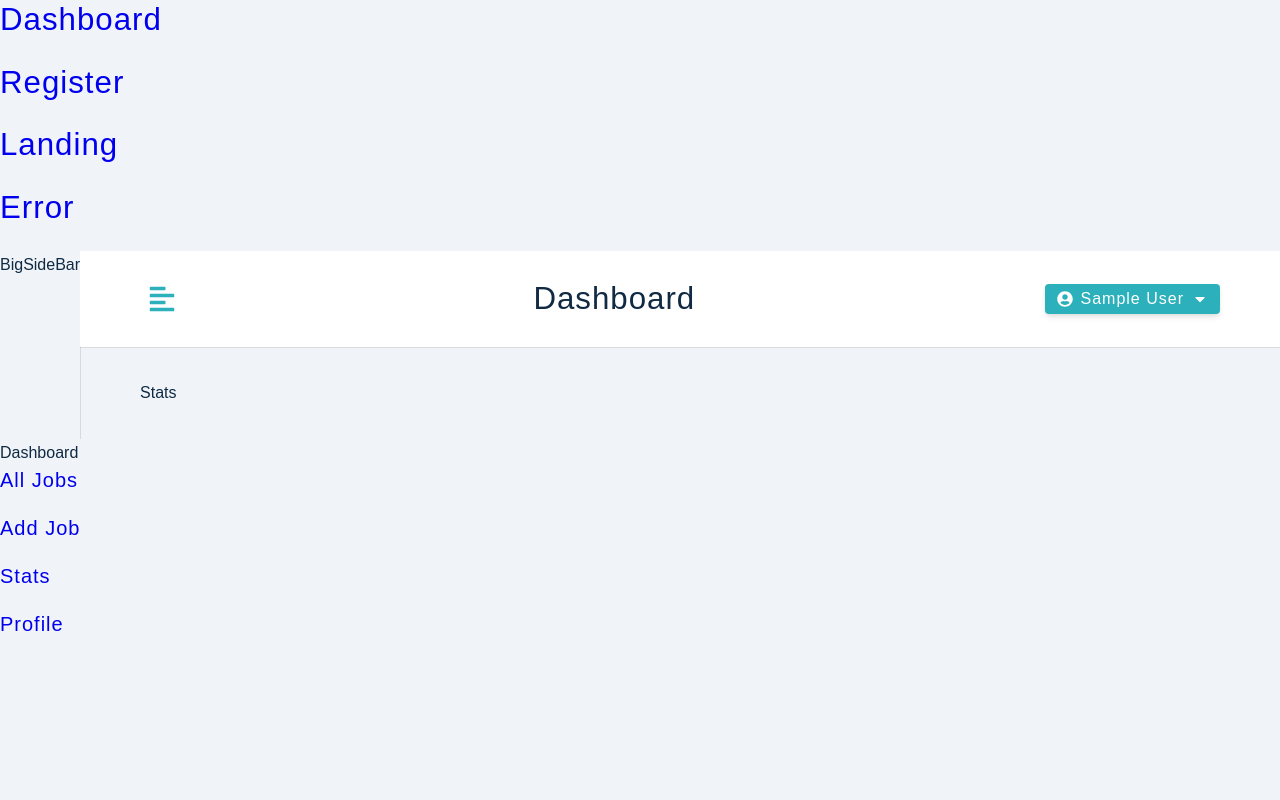
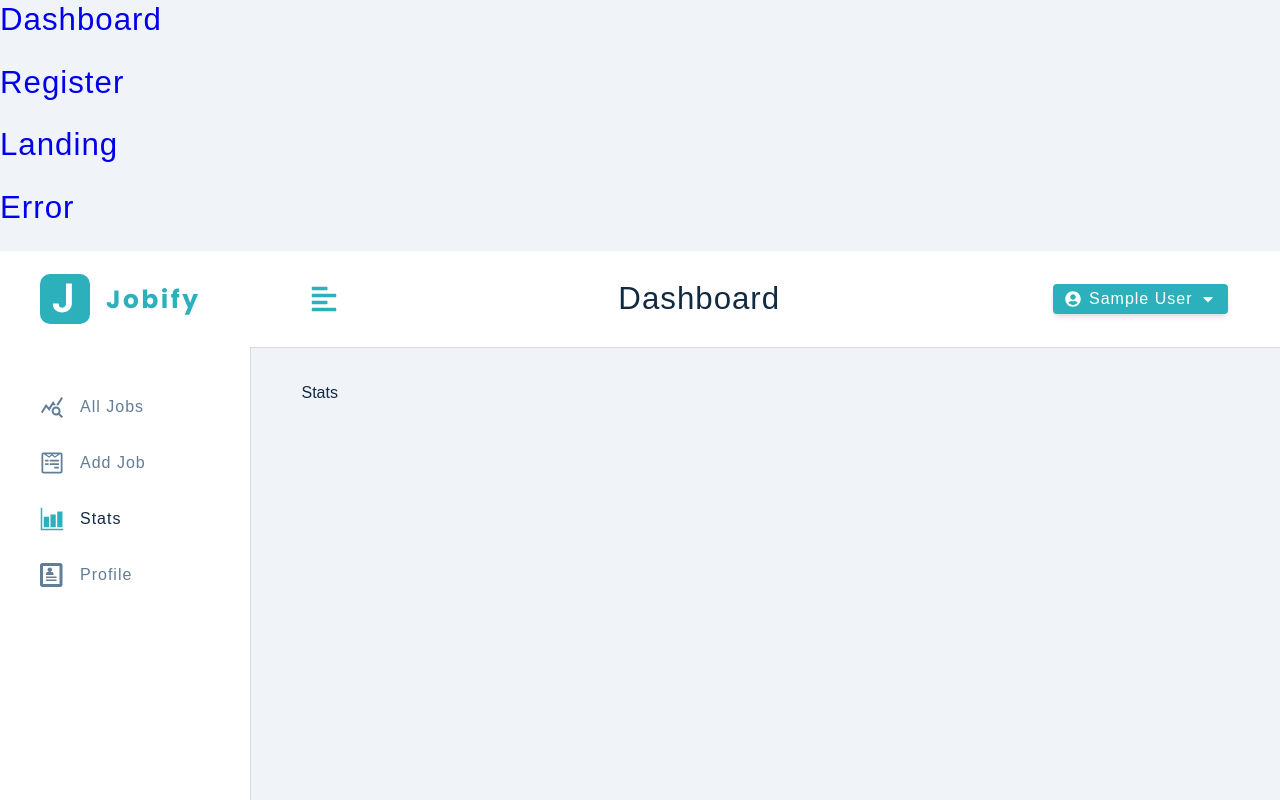
Before and after one commit to helenduz/mern-proj-jobify, a React (Create React App) app in the folder client/: page / in a window 1280 px wide. Shown: the top 800 px of the page. Built offline with nearby package versions, Linux system fonts and the light colour scheme; sample sign-in values are in the browser's storage.

Commit message:
Implement sidebar frontend layout and logic

```diff
--- a/client/src/components/BigSideBar.js
+++ b/client/src/components/BigSideBar.js
@@ -1,12 +1,29 @@
 import React from 'react';
 import Wrapper from '../assets/wrappers/BigSidebar';
+import Logo from './Logo';
+import sidebarLinks from '../util/sidebarLinks';
+import NavLinkItem from './NavLinkItem';
+import { useAppContext } from '../context/appContext';
 
-const BigSideBar = () => {
+const BigSidebar = () => {
+  const { showSidebar } = useAppContext();
+
   return (
     <Wrapper>
-        <div>BigSideBar</div>
+        <div className={showSidebar ? "sidebar-container" : "sidebar-container show-sidebar"}>
+          <div className="content">
+            <header>
+              <Logo/>
+            </header>
+            <div className="nav-links">
+              {sidebarLinks.map((item) => {
+                return <NavLinkItem item={item} key={item.id} />
+              })}
+            </div>
+          </div>
+        </div>
     </Wrapper>
   )
 };
 
-export default BigSideBar;
+export default BigSidebar;
--- /dev/null
+++ b/client/src/components/NavLinkItem.js
@@ -0,0 +1,14 @@
+import { NavLink } from 'react-router-dom';
+
+const NavLinkItem = ({ item, toggleSidebar }) => {
+  const {text, path, icon} = item;
+
+  return (
+    <NavLink to={path} end className={({ isActive }) => isActive ? 'nav-link active' : 'nav-link'} onClick={toggleSidebar}>
+      <span className="icon">{icon}</span>
+      {text}
+    </NavLink>
+  )
+}
+
+export default NavLinkItem
--- a/client/src/components/SmallSideBar.js
+++ b/client/src/components/SmallSideBar.js
@@ -1,10 +1,29 @@
 import React from 'react';
 import Wrapper from '../assets/wrappers/SmallSidebar';
+import Logo from './Logo';
+import sidebarLinks from '../util/sidebarLinks';
+import NavLinkItem from './NavLinkItem';
+import { FaWindowClose } from 'react-icons/fa';
+import { useAppContext } from '../context/appContext';
 
 const SmallSideBar = () => {
+  const { showSidebar, toggleSidebar } = useAppContext();
+
   return (
     <Wrapper>
-        <div>SmallSideBar</div>
+        <div className={showSidebar ? "sidebar-container show-sidebar" : "sidebar-container"}>
+          <div className="content">
+            <button className="close-btn" onClick={toggleSidebar}><FaWindowClose/></button>
+            <header>
+              <Logo/>
+            </header>
+            <div className="nav-links">
+              {sidebarLinks.map((item) => {
+                return <NavLinkItem item={item} key={item.id} toggleSidebar={toggleSidebar}/>
+              })}
+            </div>
+          </div>
+        </div>
     </Wrapper>
   )
 };
--- a/client/src/context/AppContext.js
+++ b/client/src/context/AppContext.js
@@ -16,7 +16,7 @@
     token: tokenLocal,
     userLocation: '',
     jobLocation: '',
-    showSidebar: true,
+    showSidebar: false,
 };
 
 const addToLocalStorage = ({ user, token }) => {
--- /dev/null
+++ b/client/src/util/sidebarLinks.js
@@ -0,0 +1,33 @@
+import { IoBarChartSharp } from 'react-icons/io5';
+import { MdQueryStats } from 'react-icons/md';
+import { FaWpforms } from 'react-icons/fa';
+import { ImProfile } from 'react-icons/im';
+
+const sidebarLinks = [
+    {
+        id: 1,
+        path: 'all-jobs',
+        text: 'All Jobs',
+        icon: <MdQueryStats/>,
+    },
+    {
+        id: 2,
+        path: 'add-job',
+        text: 'Add Job',
+        icon: <FaWpforms/>,
+    },
+    {
+        id: 3,
+        path: '/',
+        text: 'Stats',
+        icon: <IoBarChartSharp/>,
+    },
+    {
+        id: 4,
+        path: 'profile',
+        text: 'Profile',
+        icon: <ImProfile/>,
+    },
+]
+
+export default sidebarLinks;
```
